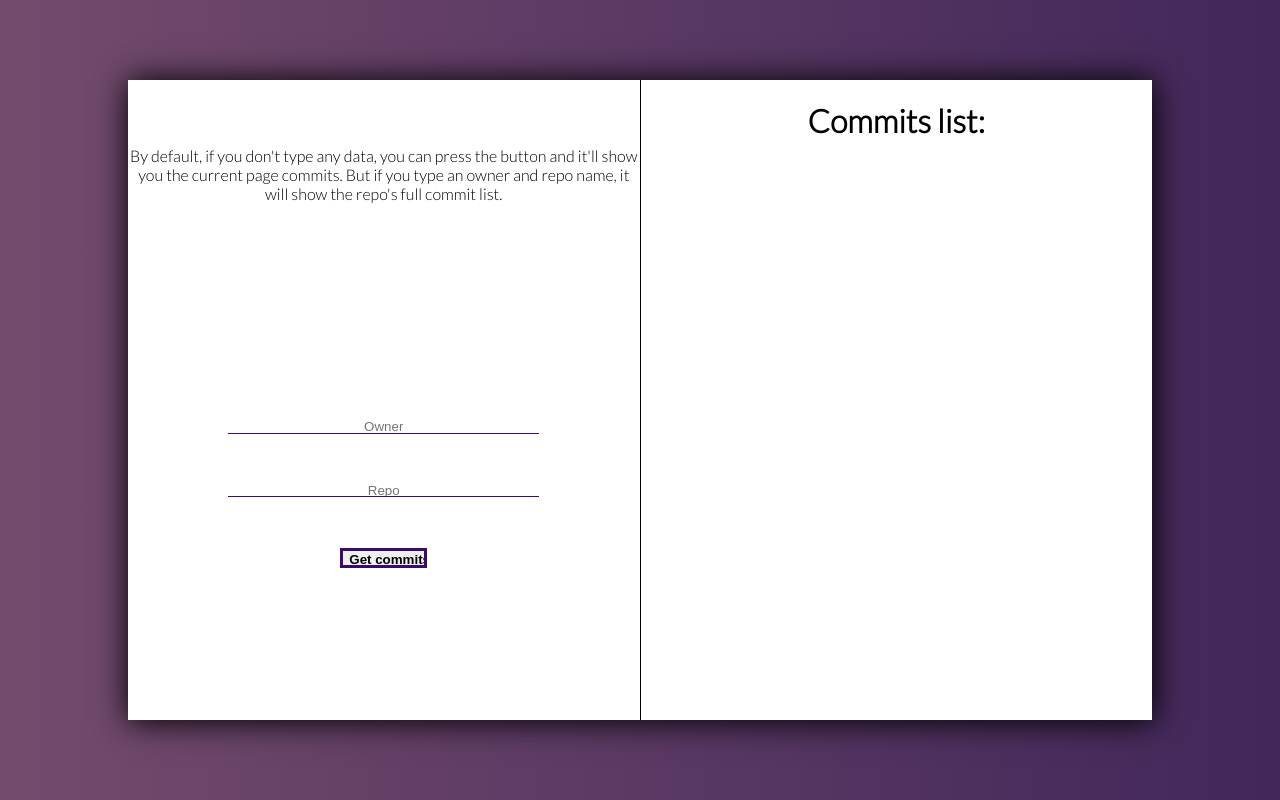
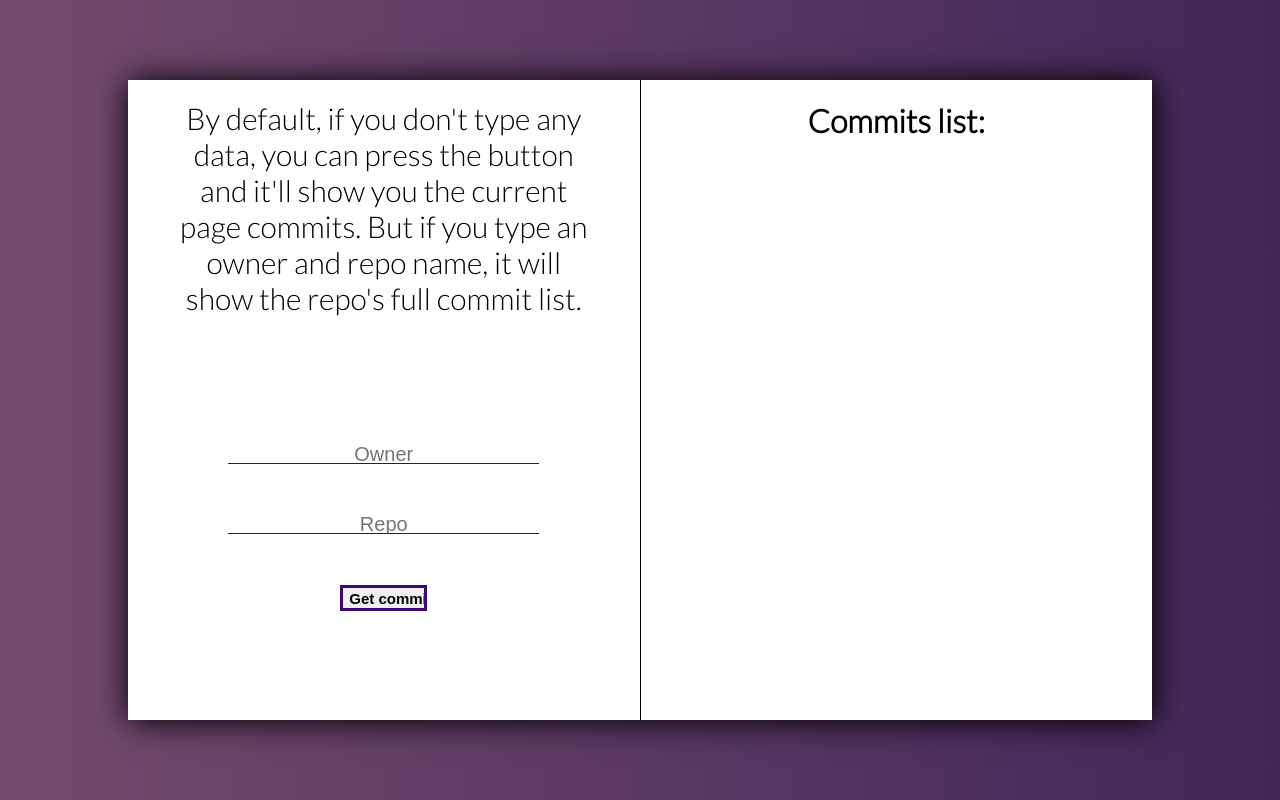
Before and after one commit to ebolzico/Fulltime-Force-Task, a React (Create React App) app in the folder client/: page / in a window 1280 px wide. Built offline with nearby package versions, Linux system fonts and the light colour scheme.

Commit message:
Project done

```diff
--- a/client/src/Components/CommitsHistory.module.css
+++ b/client/src/Components/CommitsHistory.module.css
@@ -21,16 +21,17 @@
     align-items: center;
 }
 
-s.info {
+.info {
     display: flex;
     flex-direction: column;
     width: 80%;
-    height: 40%;
+    height: 30%;
     justify-content: center;
     align-items: center;
-    font-size: 50px;
 }
-
+.info > span {
+    font-size: 30px;
+}
 
 .data > form {
     display: flex;
@@ -44,7 +45,8 @@ s.info {
 .data > form > input {
     margin: 5%;
     width: 60%;
-    height: 3%;
+    height: 5%;
+    font-size: 20px;
     border-bottom: 1px solid #3c096c;
     border-top: none;
     border-right: none;
@@ -58,7 +60,8 @@ s.info {
 .btn {
     margin: 5%;
     width: 17% !important;
-    height: 6% !important;
+    height: 8% !important;
+    font-size: 15px !important;
     border: 3px solid #3c096c !important;
     outline: none;
     font-weight: 800;
--- a/client/src/Components/CommitsHistory.tsx
+++ b/client/src/Components/CommitsHistory.tsx
@@ -20,11 +20,14 @@ export default function CommitsHistory() {
         }[],
     }
 
+
     const [repoData, setRepoData]= useState<data>({
         owner: 'ebolzico',
         repo:'Fulltime-Force-Task',
         commits: [],
     })
+
+    const [flag, setFlag]= useState(false)
 
     function handleChange(e: React.FormEvent<HTMLInputElement>){
         if (e.currentTarget.value === ''){
@@ -43,6 +46,11 @@ export default function CommitsHistory() {
 
     async function handleSubmit(e: React.FormEvent){
         e.preventDefault()
+        setFlag(true)
+        setRepoData({
+            ...repoData,
+            commits: []
+        })
         let body= {
             owner: repoData.owner,
             repository: repoData.repo
@@ -79,7 +87,7 @@ export default function CommitsHistory() {
         <div className={s.container}>
             <div className={s.data}>
                 <div className={s.info}>
-                    By default, if you don't type any data, you can press the button and it'll show you the current page commits. But if you type an owner and repo name, it will show the repo's full commit list.
+                    <span>By default, if you don't type any data, you can press the button and it'll show you the current page commits. But if you type an owner and repo name, it will show the repo's full commit list.</span>
                 </div>
                 <form onSubmit={handleSubmit} >
                     <input placeholder='Owner' name='owner' onChange={handleChange} />
@@ -90,7 +98,9 @@ export default function CommitsHistory() {
             <div className={s.historyContainer}>
                 <h1>Commits list:</h1>
                 {
-                    repoData.commits?.map(commit => {
+                    flag ?
+                    repoData.commits.length > 0 ?
+                        repoData.commits.map(commit => {
                             return (
                                 <div className={s.card}>
                                     <p><b>Date:</b> {commit.commit.committer.date}</p>
@@ -101,6 +111,8 @@ export default function CommitsHistory() {
                                 </div>
                             )
                         })
+                     : <h3>Loading...</h3>
+                     :''
                 }
             </div>
         </div>
--- a/package.json
+++ b/package.json
@@ -1,4 +1,9 @@
 {
+  "scripts": {
+    "api": "cd api && npm start",
+    "client": "cd client && npm start",
+    "start": "npm run api & npm run client"
+  },
   "dependencies": {
     "morgan": "^1.10.0"
   }
```
Lines whose indentation alone changed are shown as unchanged.
